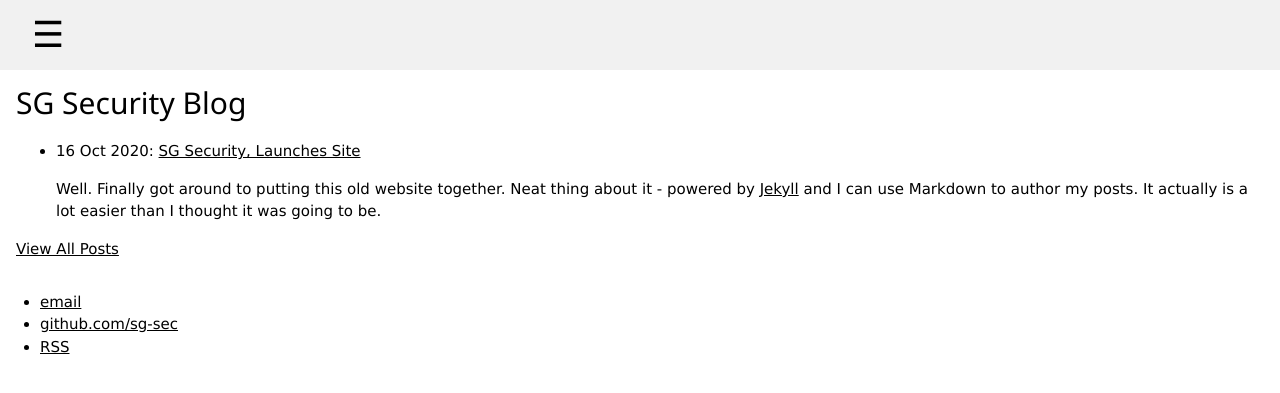
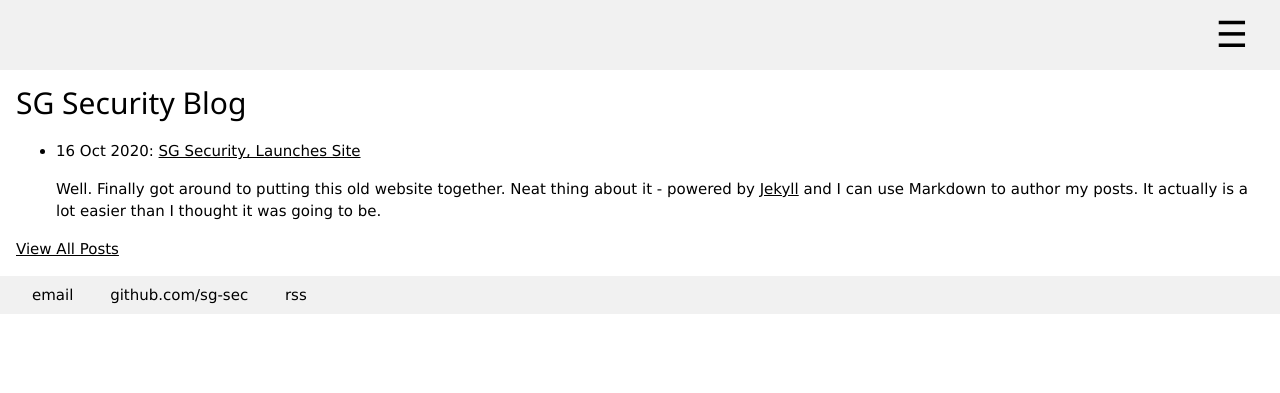
Before and after one commit to sg-sec/sg-sec.github.io, a Jekyll site: the page built from index.html, in a window 1280 px wide. Shown: the top 393 px of the page. Built offline with Jekyll 4.4.1, drawn with Linux system fonts in a browser that asks for light colours.

Commit message:
Update default.html

```diff
--- a/_layouts/default.html
+++ b/_layouts/default.html
@@ -14,7 +14,7 @@
                                 <a class="w3-bar-item w3-button" href="/blog/tags.html">Tags</a>
                         </nav>
 			<header class="w3-container w3-light-grey">
-                        <button class="w3-button w3-light-grey w3-xxlarge" onclick="w3_open()">&#9776;</button>
+                                <button class="w3-button w3-light-grey w3-xxlarge w3-right" onclick="w3_open()">&#9776;</button>
 
 			</header>
 
@@ -23,12 +23,10 @@
 			{{ content }}
 
 			</div><!-- /.container -->
-			<footer>
-	    		<ul>
-	        		<li><a href="mailto:sgsec@tutanota.com">email</a></li>
-	        		<li><a href="https://github.com/sgsec">github.com/sg-sec</a></li>
-                                <li><a href="https://blog.sg-sec.co.uk/feed.xml">RSS</a></li>
-				</ul>
+			<footer class="w3-container w3-light-grey">
+	    		        <a class="w3-bar-item w3-button" href="mailto:sgsec@tutanota.com">email</a>
+                                <a class="w3-bar-item w3-button" href="https://github.com/sg-sec"> github.com/sg-sec</a>
+                                <a class="w3-bar-item w3-button" href="https://blog.sg-sec.co.uk/feed.xml">rss</a>
 			</footer>
                 <script>
                 function w3_open() {
```
